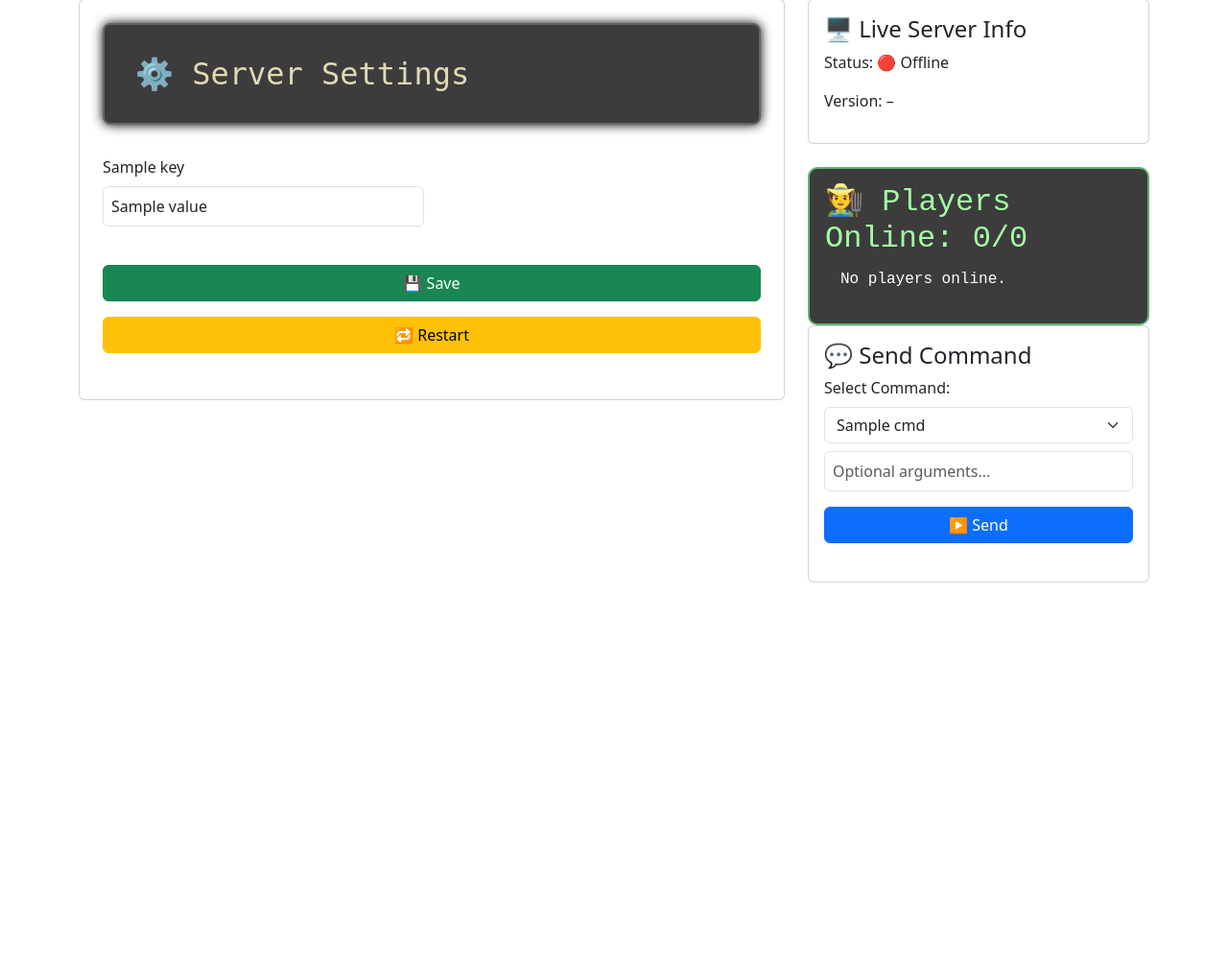
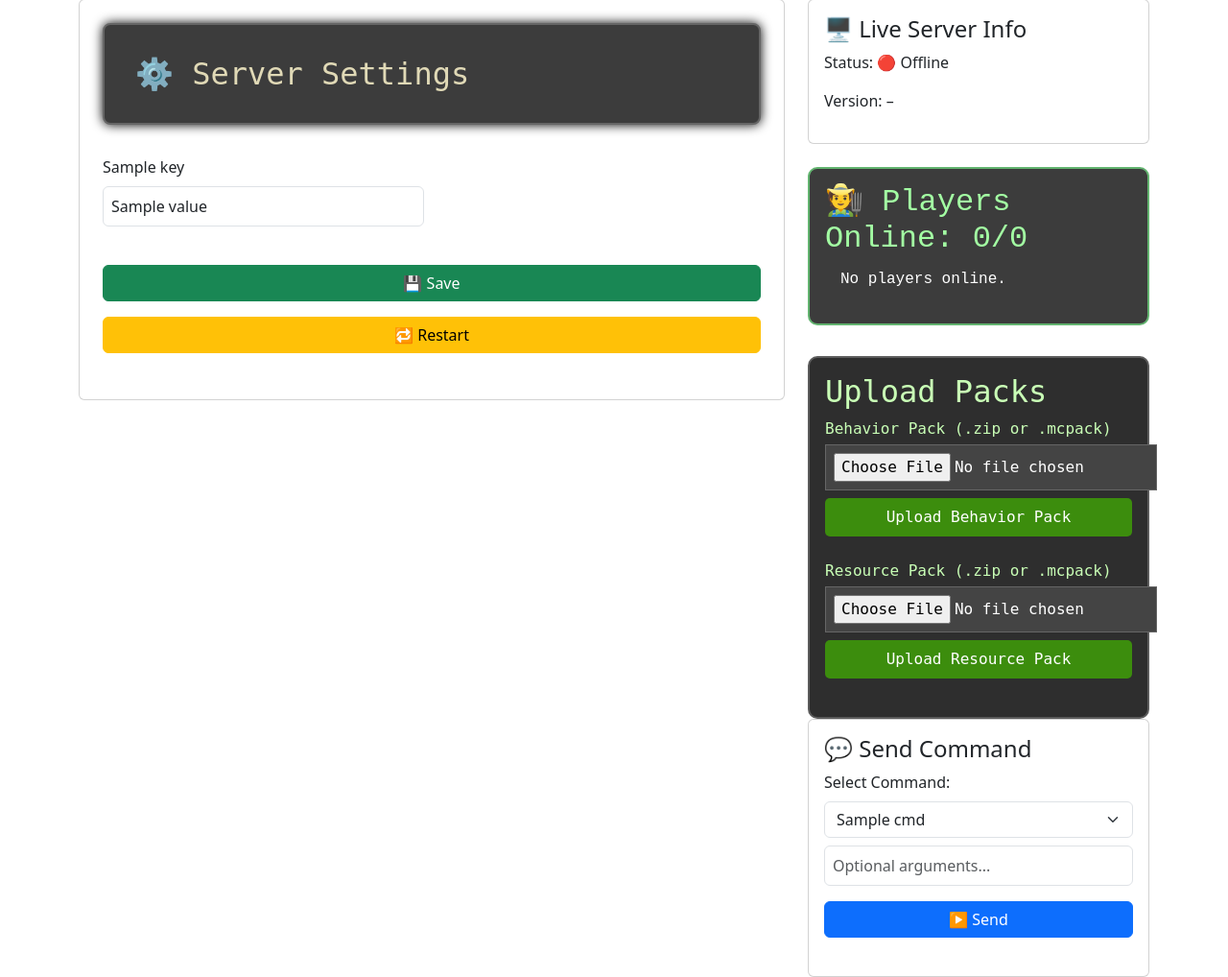
Before and after one commit to IcedOdin/Bedrock-Docker, a Flask app: template templates/settings.html in a window 1280 px wide. Shown: the part 73-1091 px from the top of the page at 96% size. Before the commit the page ends 680 px from the top, so only its background shows below. Run offline with Flask 3, Linux system fonts and the light colour scheme; the template is opened without the code that fills it: most values are stand-ins (such as "Sample title", 1, 10 or a date in 2020); data that the repository does not hold is empty.

Commit message:
Add files via upload (#6)

```diff
--- a/main.py
+++ b/main.py
@@ -1,7 +1,12 @@
-from flask import Flask, request, jsonify, render_template, redirect
+# API Backend for Minecraft Server
+# Import section
 import os
+import zipfile
 import time
 import re
+# From Section
+from flask import Flask, request, jsonify, render_template, redirect
+from werkzeug.utils import secure_filename
 
 app = Flask(__name__)
 
@@ -10,12 +15,17 @@ PIPE_PATH = "/bedrock/server_input"
 PID_PATH = "/bedrock/bedrock_server.pid"
 LOG_PATH = "/bedrock/logs/latest.log"
 
+UPLOAD_FOLDER_BEHAVIOR = '/bedrock/behavior_packs'
+UPLOAD_FOLDER_RESOURCE = '/bedrock/resource_packs'
+ALLOWED_EXTENSIONS = {'zip', 'mcpack'}
+
 VALID_COMMANDS = [
     "list", "tell", "say", "kick", "ban", "ban-ip", "pardon", "pardon-ip",
     "whitelist", "op", "deop", "give", "tp", "teleport", "setworldspawn",
     "setmaxplayers", "time", "gamemode", "difficulty", "weather", "effect",
     "title", "clear", "clone", "fill", "summon", "kill", "me", "save-all",
-    "save-on", "save-off", "stop", "xp", "help"
+    "save-on", "save-off", "stop", "xp", "help", "fakeplayer", "player",
+    "./fakeplayer", "./player"
 ]
 
 # --- Utility Functions ---
@@ -39,7 +49,62 @@ def send_to_pipe(command):
     with open(PIPE_PATH, 'w') as fifo:
         fifo.write(command + '\n')
 
+def allowed_file(filename):
+    return '.' in filename and filename.rsplit('.', 1)[1].lower() in ALLOWED_EXTENSIONS
+
+def extract_pack(file_path, extract_to):
+    with zipfile.ZipFile(file_path, 'r') as zip_ref:
+        zip_ref.extractall(extract_to)
+
 # --- Routes ---
+@app.route('/upload/behavior-pack', methods=['POST'])
+def upload_behavior_pack():
+    if 'file' not in request.files:
+        return jsonify({"error": "No file part"}), 400
+
+    file = request.files['file']
+    if file.filename == '':
+        return jsonify({"error": "No selected file"}), 400
+
+    if file and allowed_file(file.filename):
+        filename = secure_filename(file.filename)
+        save_path = os.path.join(UPLOAD_FOLDER_BEHAVIOR, filename)
+        file.save(save_path)
+
+        # Extract to folder with same name as pack (minus extension)
+        extract_path = os.path.join(UPLOAD_FOLDER_BEHAVIOR, filename.rsplit('.', 1)[0])
+        os.makedirs(extract_path, exist_ok=True)
+        extract_pack(save_path, extract_path)
+        os.remove(save_path)
+
+        return jsonify({"message": "Behavior pack uploaded and extracted successfully"}), 200
+
+    return jsonify({"error": "Invalid file type"}), 400
+
+@app.route('/upload/resource-pack', methods=['POST'])
+def upload_resource_pack():
+    if 'file' not in request.files:
+        return jsonify({"error": "No file part"}), 400
+
+    file = request.files['file']
+    if file.filename == '':
+        return jsonify({"error": "No selected file"}), 400
+
+    if file and allowed_file(file.filename):
+        filename = secure_filename(file.filename)
+        save_path = os.path.join(UPLOAD_FOLDER_RESOURCE, filename)
+        file.save(save_path)
+
+        # Extract to folder with same name as pack (minus extension)
+        extract_path = os.path.join(UPLOAD_FOLDER_RESOURCE, filename.rsplit('.', 1)[0])
+        os.makedirs(extract_path, exist_ok=True)
+        extract_pack(save_path, extract_path)
+        os.remove(save_path)
+
+        return jsonify({"message": "Resource pack uploaded and extracted successfully"}), 200
+
+    return jsonify({"error": "Invalid file type"}), 400
+
 @app.route("/health")
 def health():
     return jsonify(status="ok"), 200
@@ -142,7 +207,6 @@ def status():
                     found_players = True
                     break
 
-
     except Exception as e:
         result["error"] = f"Log read failed: {e}"
 
--- a/static/custom.js
+++ b/static/custom.js
@@ -26,7 +26,38 @@ function sendCommand() {
       document.getElementById("command-response").textContent = "Error sending command.";
       console.error(err);
     });
+ }
+
+function uploadPack(inputId, endpoint) {
+  const fileInput = document.getElementById(inputId);
+  const file = fileInput.files[0];
+  const messageBox = document.getElementById('upload-message');
+
+  if (!file) {
+    messageBox.textContent = "Please select a file.";
+    return;
   }
+
+  const formData = new FormData();
+  formData.append('file', file);
+
+  fetch(endpoint, {
+    method: 'POST',
+    body: formData
+  })
+  .then(response => response.json())
+  .then(data => {
+    if (data.message) {
+      messageBox.textContent = data.message;
+    } else {
+      messageBox.textContent = data.error || "Upload failed.";
+    }
+  })
+  .catch(err => {
+    console.error(err);
+    messageBox.textContent = "Upload error.";
+  });
+}
 
 // Later: Add fetch('/status') here to update live server info
 function updateStatus() {
--- a/templates/layout.html
+++ b/templates/layout.html
@@ -80,6 +80,52 @@
         color: #ffffff;
         padding: 2px 0;
       }
+      .upload-section {
+        margin-top: 2em;
+        background: #2e2e2e;
+        border: 2px solid #5c5c5c;
+        padding: 1em;
+        border-radius: 10px;
+        color: #c9ffb6;
+        font-family: 'Minecraft', monospace;
+      }
+
+      .upload-form {
+        margin-bottom: 1em;
+      }
+
+      .upload-form label {
+        display: block;
+        margin-bottom: 0.25em;
+      }
+
+      .upload-form input[type="file"] {
+        background: #444;
+        color: #fff;
+        border: 1px solid #666;
+        padding: 0.5em;
+      }
+
+      .upload-form button {
+        margin-top: 0.5em;
+        padding: 0.5em 1em;
+        background: #3c8d0d;
+        color: white;
+        border: none;
+        border-radius: 5px;
+        font-family: 'Minecraft', monospace;
+        cursor: pointer;
+      }
+
+      .upload-form button:hover {
+        background: #52b41c;
+      }
+
+      .upload-message {
+        margin-top: 1em;
+        font-weight: bold;
+      }
+
     </style>
     {% block head %}{% endblock %}
   </head>
--- a/templates/settings.html
+++ b/templates/settings.html
@@ -34,6 +34,23 @@
           <li>Loading...</li>
         </ul>
       </div>
+      <div class="upload-section">
+        <h2>Upload Packs</h2>
+
+        <div class="upload-form">
+          <label for="behavior-pack">Behavior Pack (.zip or .mcpack)</label>
+          <input type="file" id="behavior-pack">
+          <button onclick="uploadPack('behavior-pack', '/upload/behavior-pack')">Upload Behavior Pack</button>
+        </div>
+
+        <div class="upload-form">
+          <label for="resource-pack">Resource Pack (.zip or .mcpack)</label>
+          <input type="file" id="resource-pack">
+          <button onclick="uploadPack('resource-pack', '/upload/resource-pack')">Upload Resource Pack</button>
+        </div>
+
+        <div id="upload-message" class="upload-message"></div>
+      </div>
       <div class="card p-3">
         <h4>💬 Send Command</h4>
         <form id="command-form" onsubmit="sendCommand(); return false;">
```
Also changed, not shown: 2 other files.
